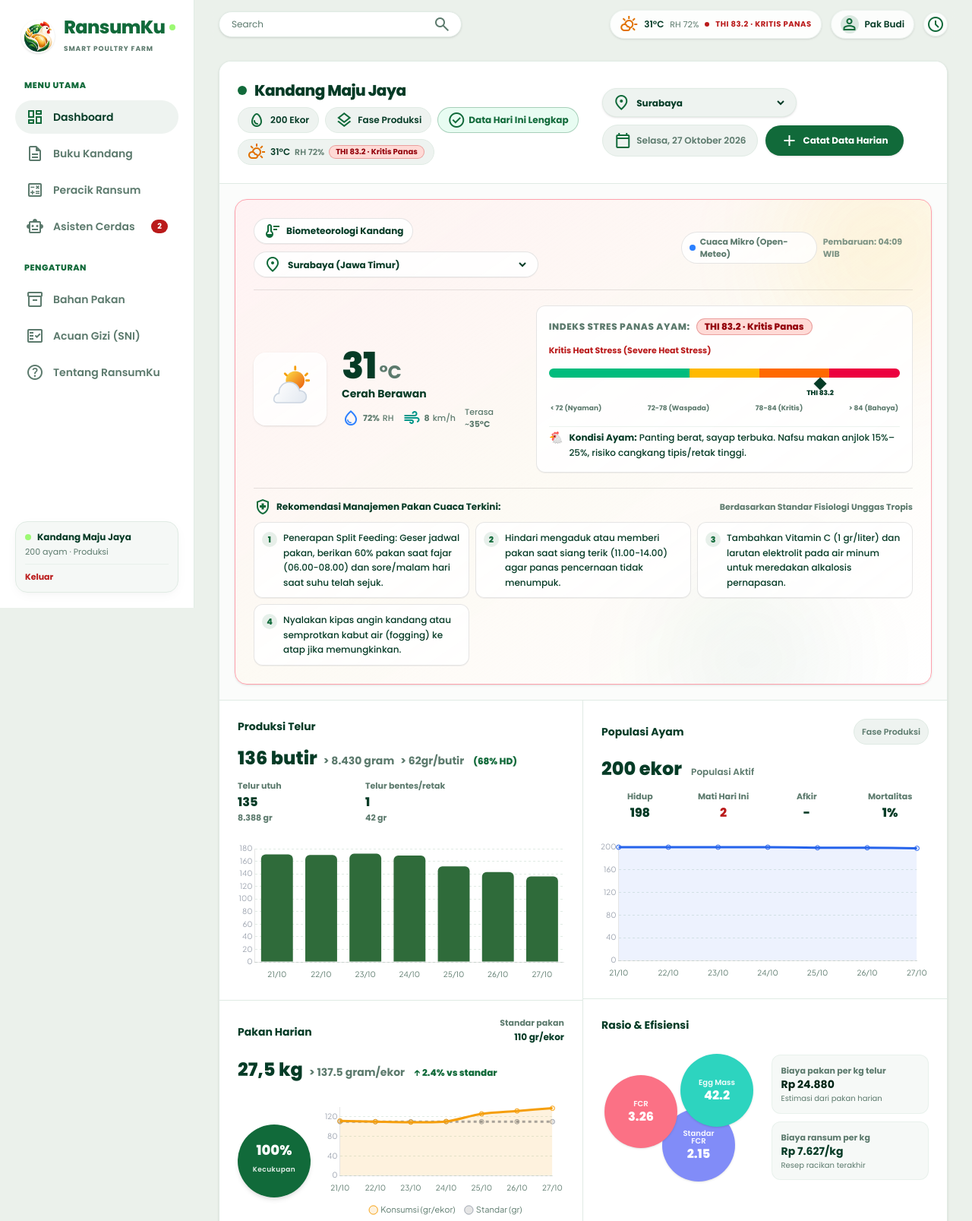
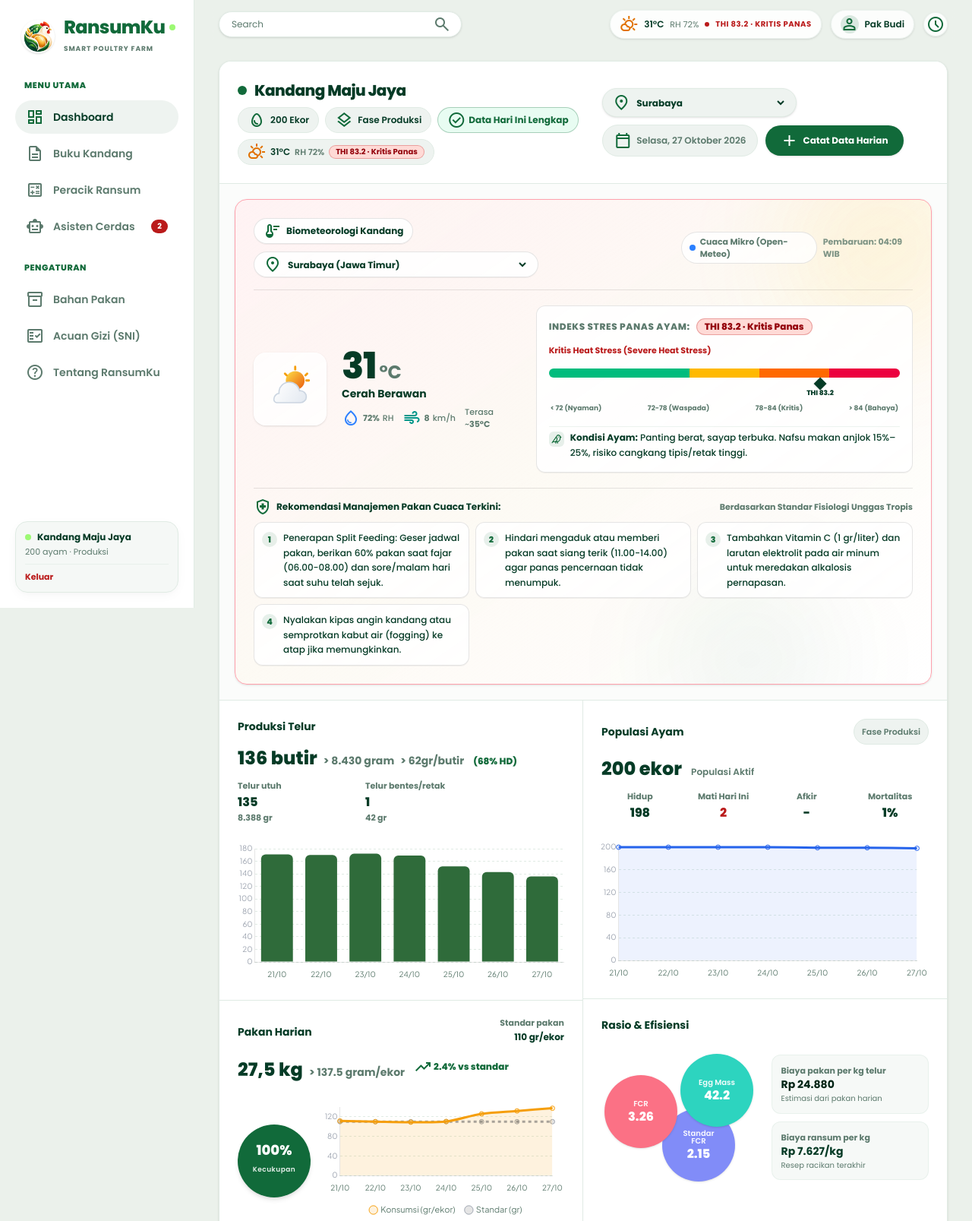
Before and after one commit to ahwine/ransumku, a Laravel app: page / in a window 1280 px wide. Shown: the top 1607 px of the page at 76% size. Run offline with Laravel 12, Linux system fonts and the light colour scheme; a user stored in the database is signed in; data comes from the database, SQL or seed files in the repository; data that the repository does not hold is empty; style sheets or scripts are compiled from the project's sources.

Commit message:
refactor(ui): ganti emoji ayam dan simbol teks dengan icon vektor SVG profesional

```diff
--- a/resources/views/beranda.blade.php
+++ b/resources/views/beranda.blade.php
@@ -158,7 +158,10 @@
                         <div class="flex flex-wrap items-baseline gap-2">
                             <span class="text-xl md:text-2xl font-black text-ink">{{ Fmt::num($totalPakanIni > 0 ? $totalPakanIni : 22, 1) }} kg</span>
                             <span class="text-muted font-bold text-sm">&gt; {{ $gramPerEkor > 0 ? $gramPerEkor : 110.0 }} gram/ekor</span>
-                            <span class="text-xs font-black text-brand ml-1">↑ 2.4% vs standar</span>
+                            <span class="inline-flex items-center gap-0.5 text-xs font-black text-brand ml-1">
+                                <span class="material-symbols-outlined text-[14px]">trending_up</span>
+                                <span>2.4% vs standar</span>
+                            </span>
                         </div>
                     </div>
 
--- a/resources/views/partials/weather-widget.blade.php
+++ b/resources/views/partials/weather-widget.blade.php
@@ -180,7 +180,16 @@
 
             {{-- Dampak Fisiologi Ayam Petelur --}}
             <div class="flex items-start gap-2 pt-1 border-t border-line/60 text-xs">
-                <span class="text-[15px] shrink-0">🐔</span>
+                <span class="w-5 h-5 rounded-md bg-brand/10 text-brand grid place-items-center shrink-0 mt-0.5" title="Kondisi Fisiologi Unggas">
+                    <svg class="w-3.5 h-3.5 text-brand" viewBox="0 0 24 24" fill="none" stroke="currentColor" stroke-width="2" stroke-linecap="round" stroke-linejoin="round" aria-hidden="true">
+                        <path d="M16 7h.01" />
+                        <path d="M3.4 18H12a8 8 0 0 0 8-8V7a4 4 0 0 0-7.28-2.3L2 20" />
+                        <path d="m20 7 2 .5-2 .5" />
+                        <path d="M10 18v3" />
+                        <path d="M14 17.75V21" />
+                        <path d="M7 18a6 6 0 0 0 3.84-10.61" />
+                    </svg>
+                </span>
                 <p class="text-ink font-medium leading-relaxed">
                     <strong class="font-bold">Kondisi Ayam:</strong> {{ $dampakAyam }}
                 </p>
--- a/resources/views/ransum/create.blade.php
+++ b/resources/views/ransum/create.blade.php
@@ -120,7 +120,10 @@
                 </ul>
             </details>
         @endforeach
-        <a href="{{ route('acuan.index') }}" class="text-sm text-brand font-bold">Kelola acuan gizi →</a>
+        <a href="{{ route('acuan.index') }}" class="inline-flex items-center gap-1 text-sm text-brand font-bold hover:underline">
+            <span>Kelola acuan gizi</span>
+            <span class="material-symbols-outlined text-[15px]">arrow_forward</span>
+        </a>
     </section>
 
     <div class="fixed bottom-16 inset-x-0 z-30 px-4 pb-3 pt-2 bg-gradient-to-t from-canvas via-canvas/95 to-transparent lg:static lg:p-0 lg:bg-none">
```
